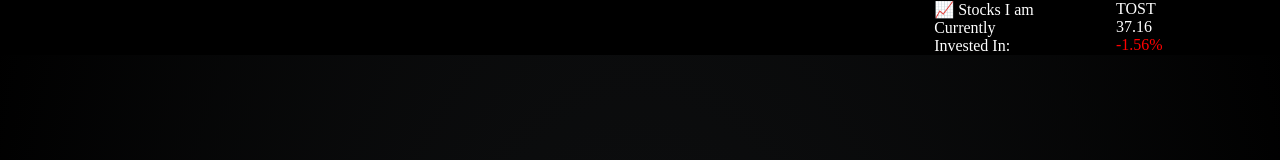
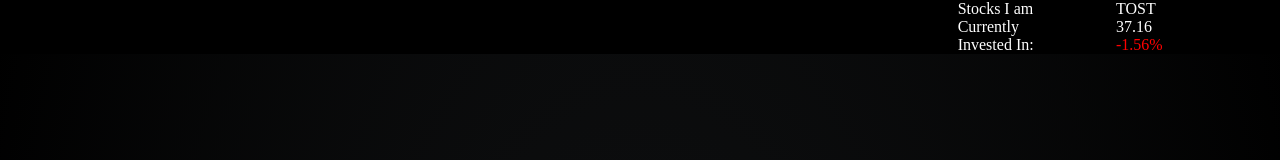
Before and after one commit to MichaelAho1/Portfolio, a React (Vite) app: page / in a window 1280 px wide. Shown: the top 160 px of the page. Built offline with nearby package versions, Linux system fonts and the light colour scheme; no server answers.

Commit message:
Update Portfolio

```diff
--- a/src/components/profile/profile.jsx
+++ b/src/components/profile/profile.jsx
@@ -23,6 +23,7 @@ function Profile() {
           <label id="description">
             CS @ JMU · Expected Dec 2026<br />
             Software Engineer @ ILS<br />
+            Prev. SWE Intern @ Capital One<br />
           </label>
           <div>
             <h2 id="contact-header">Contact info</h2>
--- a/src/components/stockbar/stockbar.jsx
+++ b/src/components/stockbar/stockbar.jsx
@@ -103,7 +103,7 @@ function StockBar() {
 
 
 
-          <div className="stockBar">        <section id="moving">          <div id="infoBox" className="label-box2">📈 Stocks I am <br /> Currently <br /> Invested In:</div>          <div id="box1" className="label-box2">TOST <br /> {stockPrice1} <br />            <span style={{color: stockPercentage1 < 0 ? "red" : "green"}}>              {stockPercentage1}%             </span>          </div>          <div id="box2" className="label-box">GOOG<br /> {stockPrice2} <br />            <span style={{color : stockPercentage2 < 0 ? "red" : "green"}}>              {stockPercentage2}%             </span>          </div>          <div id="box3" className="label-box3">OKLO <br /> {stockPrice3} <br />            <span style ={{color : stockPercentage3 < 0 ? "red" : "green"}}>              {stockPercentage3}%             </span>          </div>          <div id="box4" className="label-box4">NVDA <br /> {stockPrice4} <br />            <span style ={{color : stockPercentage4 < 0 ? "red" : "green"}}>              {stockPercentage4}%             </span>          </div>        </section>      </div>
+          <div className="stockBar">        <section id="moving">          <div id="infoBox" className="label-box2">Stocks I am <br /> Currently <br /> Invested In:</div>          <div id="box1" className="label-box2">TOST <br /> {stockPrice1} <br />            <span style={{color: stockPercentage1 < 0 ? "red" : "green"}}>              {stockPercentage1}%             </span>          </div>          <div id="box2" className="label-box">GOOG<br /> {stockPrice2} <br />            <span style={{color : stockPercentage2 < 0 ? "red" : "green"}}>              {stockPercentage2}%             </span>          </div>          <div id="box3" className="label-box3">OKLO <br /> {stockPrice3} <br />            <span style ={{color : stockPercentage3 < 0 ? "red" : "green"}}>              {stockPercentage3}%             </span>          </div>          <div id="box4" className="label-box4">NVDA <br /> {stockPrice4} <br />            <span style ={{color : stockPercentage4 < 0 ? "red" : "green"}}>              {stockPercentage4}%             </span>          </div>        </section>      </div>
     </>
   );
 }
```
